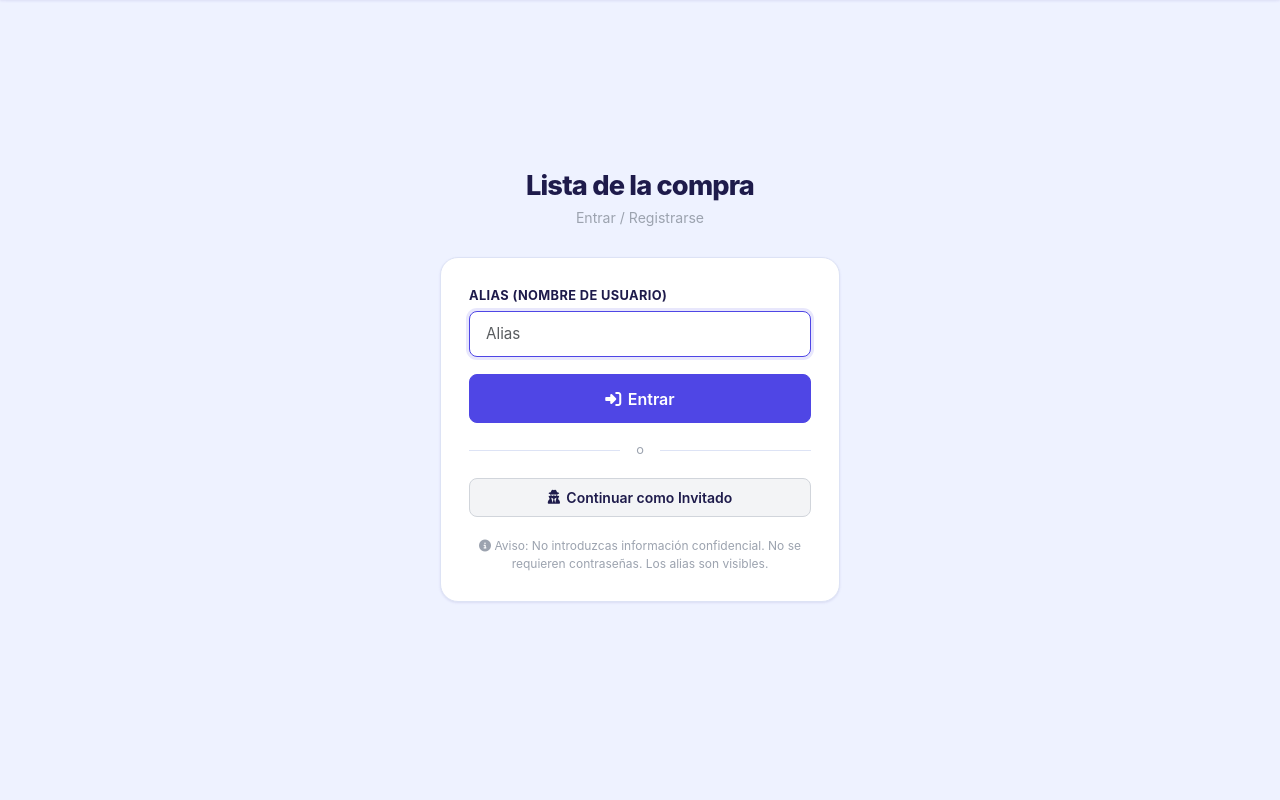
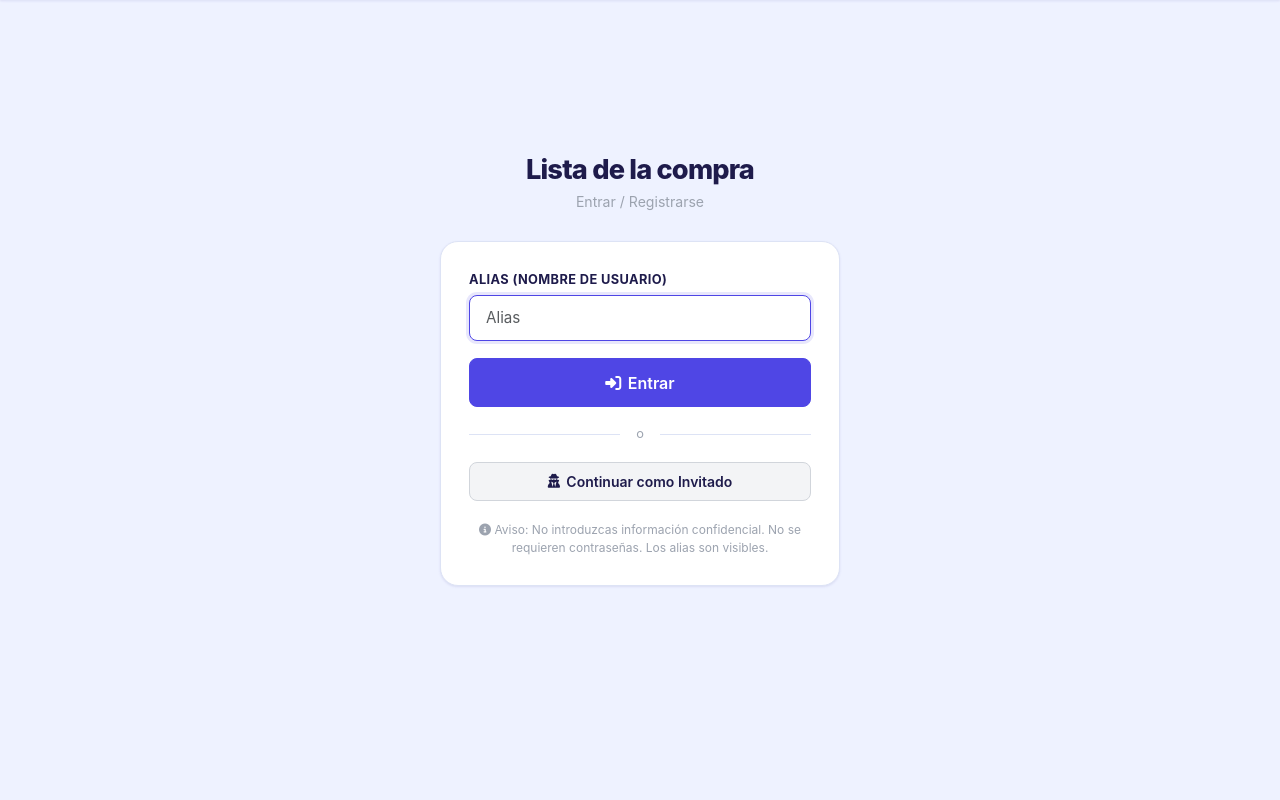
Before and after one commit to algomlop/BuyList, a Flask app: page / in a window 1280 px wide. Shown: the part 55-855 px from the top of the page. After the commit the page ends 642 px from the top, so only its background shows below. Run offline with Flask 3, Linux system fonts and the light colour scheme.

Commit message:
Update base.html

```diff
--- a/templates/base.html
+++ b/templates/base.html
@@ -67,7 +67,8 @@
         .app-shell {
             max-width: 1100px;
             margin: 0 auto;
-            padding: 1.25rem 1rem 4rem;
+            /*padding: 1.25rem 1rem 4rem;*/
+            padding: 0.25rem 0.25rem 1rem;
         }
 
         /* ── Navbar ─────────────────────────────────────────────────── */
```
